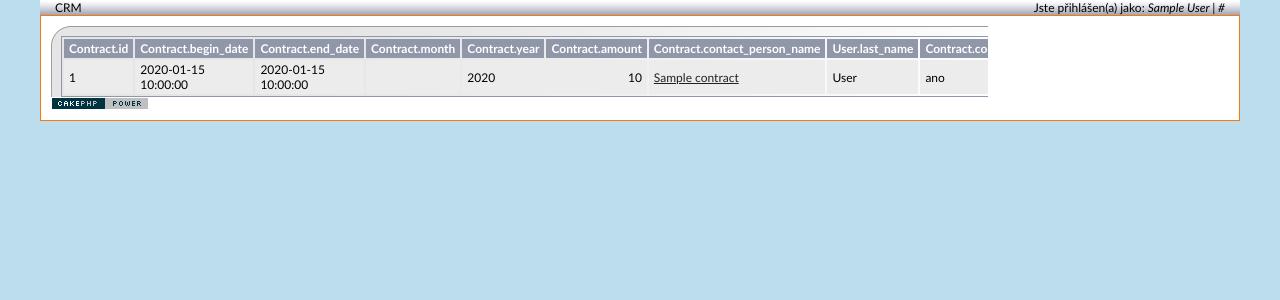
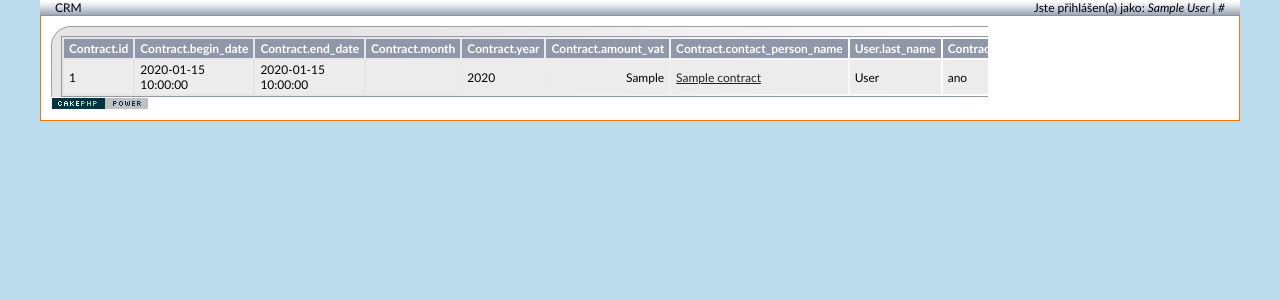
Before and after one commit to PolakMartinCopy/crm_pharmacorp, a CakePHP app: the page made by app/views/elements/indexes/contracts.ctp in a window 1280 px wide. Shown: the top 300 px of the page. Run offline with PHP 8.4 and a stand-in for CakePHP, Linux system fonts and the light colour scheme; the template is opened without the code that fills it: most values are stand-ins (such as "Sample title", 1, 10 or a date in 2020); data that the repository does not hold is empty; some libraries are stand-ins or nearby versions.

Commit message:
dohody - zadavat cenu s DPH, dopocitat bez DPH

```diff
--- a/app/config/bootstrap.php
+++ b/app/config/bootstrap.php
@@ -287,3 +287,9 @@ function price_vat($price, $vat) {
 
 	return $price_vat;
 }
+
+function price_wout_vat($price_vat, $vat) {
+	$price = (100 * $price_vat) / (100 + $vat);
+
+	return $price;
+}
--- a/app/controllers/contracts_controller.php
+++ b/app/controllers/contracts_controller.php
@@ -178,7 +178,7 @@ class ContractsController extends AppController {
 			$this->data['Contract']['user_id'] = $this->user['User']['id'];
 			$this->data['Contract']['confirmed'] = false;
 			$this->data['Contract']['confirm_requirement'] = false;
-			$this->data['Contract']['amount_vat'] = ceil(price_vat($this->data['Contract']['amount'], $this->data['Contract']['vat']));
+			$this->data['Contract']['amount'] = floor(price_wout_vat($this->data['Contract']['amount_vat'], $this->data['Contract']['vat']));
 			// doplnim adresu
 			$contact_person_id = $this->data['Contract']['contact_person_id'];
 			$contact_person = $this->Contract->ContactPerson->find('first', array(
@@ -276,7 +276,7 @@ class ContractsController extends AppController {
 				$this->data['Contract']['zip'] = $contact_person['Address']['zip'];
 			}
 
-			$this->data['Contract']['amount_vat'] = ceil(price_vat($this->data['Contract']['amount'], $this->data['Contract']['vat']));
+			$this->data['Contract']['amount'] = floor(price_wout_vat($this->data['Contract']['amount_vat'], $this->data['Contract']['vat']));
 
 			if ($this->Contract->saveAll($this->data)) {
 				$this->Session->setFlash('Dohoda byla upravena');
--- a/app/views/contracts/user_add.ctp
+++ b/app/views/contracts/user_add.ctp
@@ -129,8 +129,8 @@
 		<td><?php echo $this->Form->input('Contract.year', array('label' => false, 'size' => 5))?></td>
 	</tr>
 	<tr>
-		<th>Částka</th>
-		<td><?php echo $this->Form->input('Contract.amount', array('label' => false, 'size' => 5, 'after' => '&nbsp;Kč'))?></td>
+		<th>Částka vč. DPH</th>
+		<td><?php echo $this->Form->input('Contract.amount_vat', array('label' => false, 'size' => 5, 'after' => '&nbsp;Kč'))?></td>
 		<th>Daň</th>
 		<td><?php
 			echo $this->Form->input('Contract.vat_vis', array('label' => false, 'value' => $vat, 'size' => 3, 'after' => '&nbsp;%', 'disabled' => true));
--- a/app/views/contracts/user_edit.ctp
+++ b/app/views/contracts/user_edit.ctp
@@ -89,8 +89,8 @@
 		<td><?php echo $this->Form->input('Contract.year', array('label' => false, 'size' => 5))?></td>
 	</tr>
 	<tr>
-		<th>Částka</th>
-		<td><?php echo $this->Form->input('Contract.amount', array('label' => false, 'size' => 5, 'after' => '&nbsp;Kč'))?></td>
+		<th>Částka vč. DPH</th>
+		<td><?php echo $this->Form->input('Contract.amount_vat', array('label' => false, 'size' => 5, 'after' => '&nbsp;Kč'))?></td>
 		<th>Daň</th>
 		<td><?php
 			echo $this->Form->input('Contract.vat_vis', array('label' => false, 'size' => 3, 'after' => '&nbsp;%', 'disabled' => true));
--- a/app/views/elements/indexes/contracts.ctp
+++ b/app/views/elements/indexes/contracts.ctp
@@ -5,7 +5,7 @@
 		<th><?php echo $this->Paginator->sort('Datum uk.', 'Contract.end_date')?></th>
 		<th><?php echo $this->Paginator->sort('Měsíc', 'Contract.month')?></th>
 		<th><?php echo $this->Paginator->sort('Rok', 'Contract.year')?></th>
-		<th><?php echo $this->Paginator->sort('Částka', 'Contract.amount')?></th>
+		<th><?php echo $this->Paginator->sort('Částka vč DPH', 'Contract.amount_vat')?></th>
 		<th><?php echo $this->Paginator->sort('Osoba', 'Contract.contact_person_name')?></th>
 		<th><?php echo $this->Paginator->sort('Zadal', 'User.last_name')?></th>
 		<th><?php echo $this->Paginator->sort('Schváleno', 'Contract.confirmed')?></th>
@@ -25,7 +25,7 @@
 			echo $months[$contract['Contract']['month']];
 		?></td>
 		<td><?php echo $contract['Contract']['year']?></td>
-		<td align="right"><?php echo $contract['Contract']['amount']?></td>
+		<td align="right"><?php echo $contract['Contract']['amount_vat']?></td>
 		<td><?php echo $this->Html->link($contract['Contract']['contact_person_name'], array('controller' => 'contact_people', 'action' => 'view', $contract['Contract']['contact_person_id']))?></td>
 		<td><?php echo $contract['User']['last_name']?>
 		<td><?php echo ($contract['Contract']['confirmed'] ? 'ano' : 'ne') ?></td>
```
